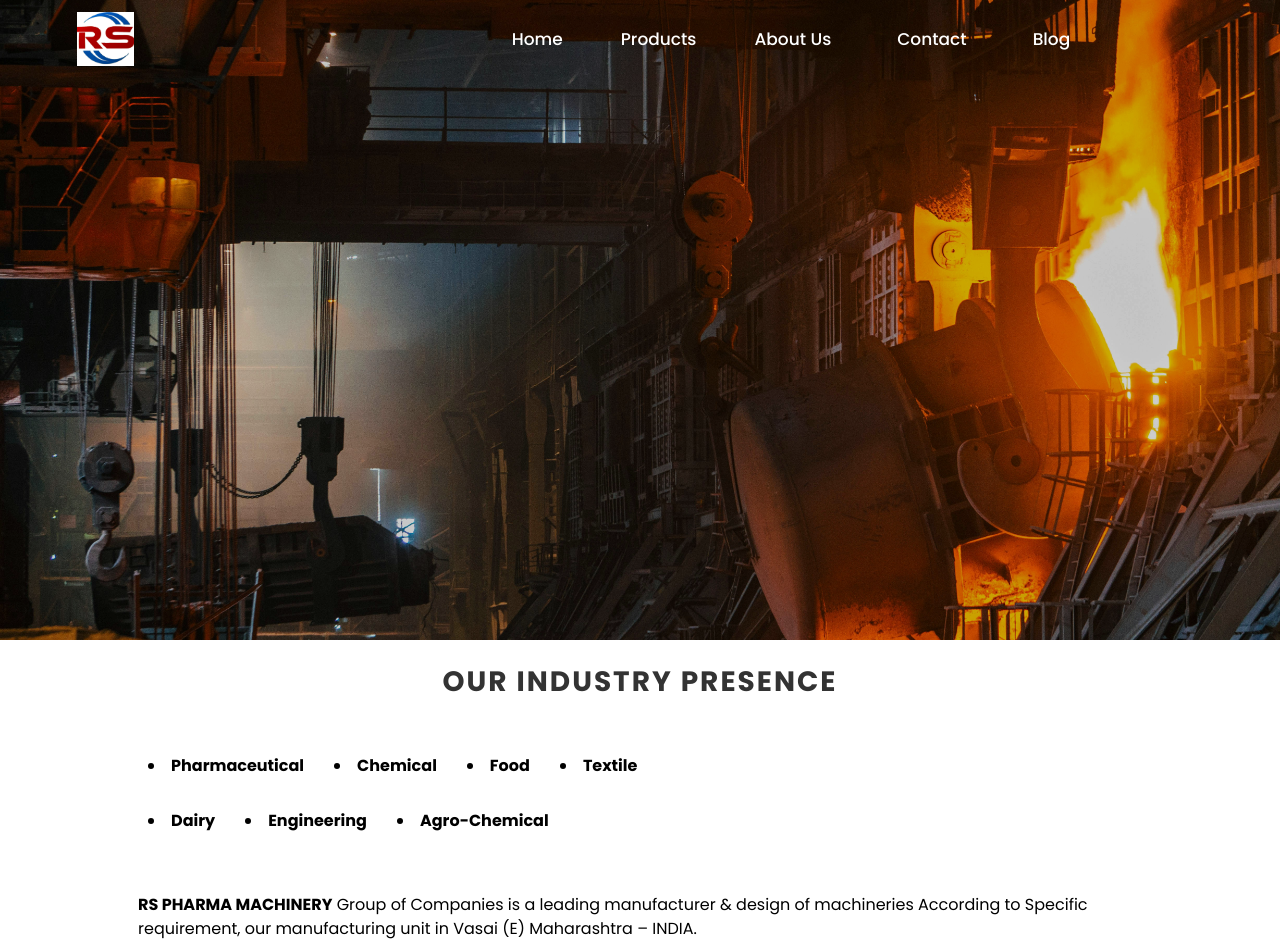
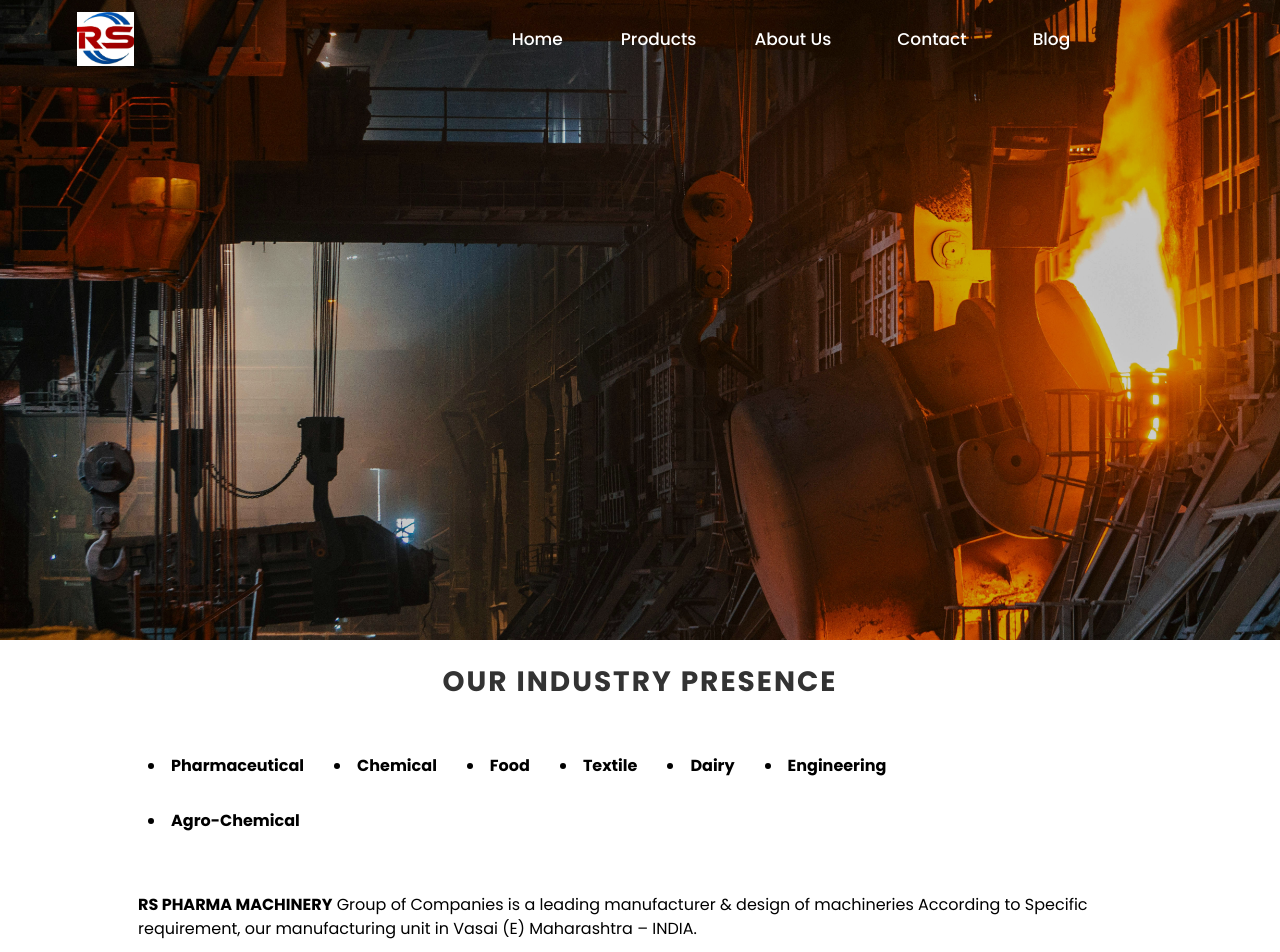
Before and after one commit to BharatAgni/rspharmamachinery, a React (Create React App) app: page / in a window 1280 px wide. Shown: the top 952 px of the page. Built offline with nearby package versions, Linux system fonts and the light colour scheme.

Commit message:
update testimonials with corrected course names; adjust Presence component maxWidth for improved layout

```diff
--- a/src/assets/testimonial.js
+++ b/src/assets/testimonial.js
@@ -46,7 +46,7 @@ const testimonials = [
       email: "johndoe@example.com",
       linkedin: "https://www.linkedin.com/in/johndoe",
       message: "Choosing to pursue my degree at Online-University was one of the best decisions I've ever made. The supportive community, state-of-the-art facilities, and commitment to academic excellence have truly exceeded my expectations.",
-      course: "Business",
+      course: "Engineer",
     },
     {
       id: 5,
@@ -76,7 +76,7 @@ const testimonials = [
       email: "johndoe@example.com",
       linkedin: "https://www.linkedin.com/in/johndoe",
       message: "Choosing to pursue my degree at Online-University was one of the best decisions I've ever made. The supportive community, state-of-the-art facilities, and commitment to academic excellence have truly exceeded my expectations.",
-      course: "Helper",
+      course: "Enginner",
     },
   ];
 
--- a/src/components/Presence/Presence.jsx
+++ b/src/components/Presence/Presence.jsx
@@ -18,7 +18,7 @@ const Presence = () => {
   listStyleType: "disc",
   listStylePosition: "inside",
   fontWeight: "bold",
-  maxWidth: "600px" ,
+  maxWidth: "900px" ,
   marginBottom: "50px",
   marginTop: "50px"
 }}>
```
